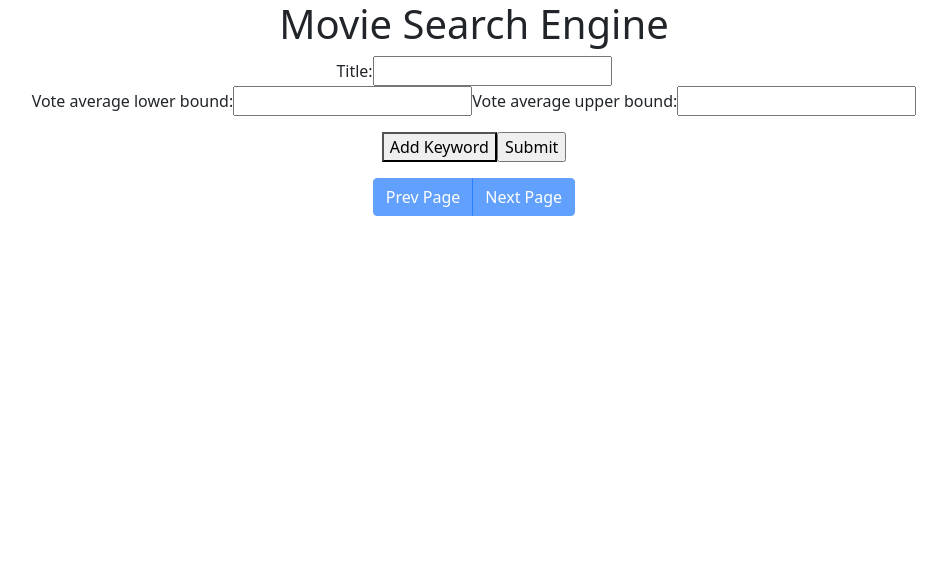
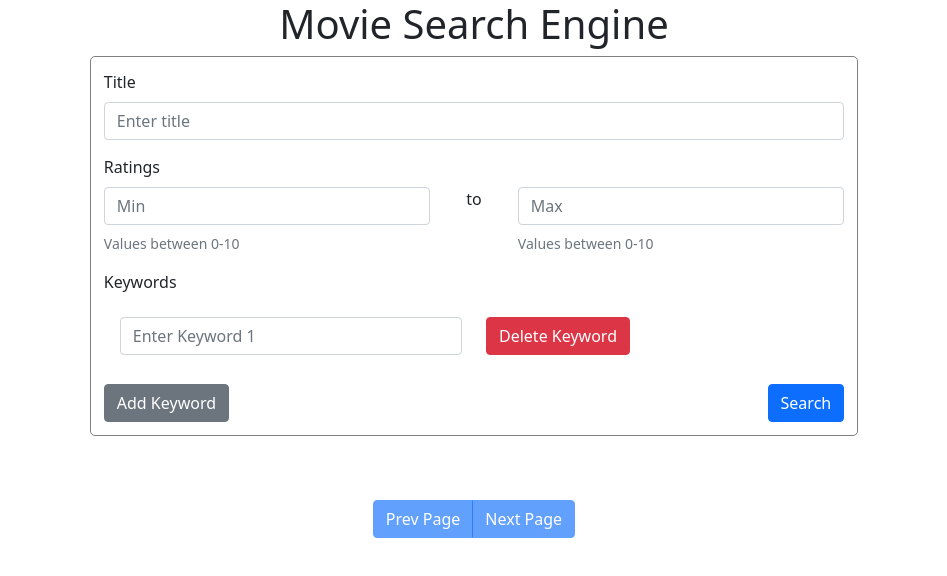
Before and after one commit to kshitijavis/movie-search-engine, a React (Create React App) app in the folder frontend/: page / in a window 1280 px wide. Shown: the top 576 px of the page, without its empty margins (166-1113 px from the left). Built offline with nearby package versions, Linux system fonts and the light colour scheme.

Commit message:
Update formatting using Bootstrap

```diff
--- a/frontend/src/components/movie_page/movie_page.js
+++ b/frontend/src/components/movie_page/movie_page.js
@@ -2,6 +2,8 @@ import React from 'react';
 import { withRouter } from 'react-router-dom';
 import axios from 'axios'
 import { Button, ListGroup } from 'react-bootstrap'
+import '../../styles/movie_page.css'
+import '../../styles/general.css'
 
 class MoviePage extends React.Component {
   constructor(props) {
@@ -46,12 +48,22 @@ class MoviePage extends React.Component {
 
   render() {
     return (
-      <div>
+      <div className='body'>
         <h1 id='movie_title'>{this.state.title}</h1>
-        <h2 id='movie_tagline'>{this.state.tagline}</h2>
-        <p id='movie_vote_average'>Average rating: {this.state.vote_average}</p>
-        <ListGroup>{this.renderKeywords()}</ListGroup>
-        <Button href="/" id='back_to_search'>Back To Search</Button>
+        <h2>{this.state.tagline}</h2>
+        <br></br>
+
+        <p id='movie_vote_average'>Average Rating: {this.state.vote_average}</p>
+        <h4>Overview</h4>
+        <div className='overview rectangle-border'>
+          <p>{this.state.overview}</p>
+        </div>
+        <br></br>
+
+        <h4>Keywords</h4>
+        <ListGroup className='keywords'>{this.renderKeywords()}</ListGroup>
+
+        <Button className='back-button' href="/" id='back_to_search'>Back To Search</Button>
       </div>
     )
   }
--- a/frontend/src/components/search_page/search_form.js
+++ b/frontend/src/components/search_page/search_form.js
@@ -1,5 +1,7 @@
 import React from 'react';
-import {Button} from 'react-bootstrap';
+import {Button, Form, Row, Col, ListGroup, FormGroup, FormText} from 'react-bootstrap';
+import '../../styles/search_page.css'
+import '../../styles/general.css'
 
 /**
  * A Form Component that allows users to movie search criteria
@@ -16,14 +18,14 @@ class SearchForm extends React.Component {
     this.state = {
       // Stores the four search criteria
       title: '',
-      keywords: [],
+      keywords: [''],
       vote_lower_bound: '',
       vote_upper_bound: '',
     };
   }
 
   handleChange = (event) => {
-    if (event.target.className === 'keyword input') {
+    if (event.target.name === 'keyword') {
       // Handle change to keyword input text fields
       let newKeywords = this.state.keywords.slice()
       newKeywords[event.target.dataset.id] = event.target.value;
@@ -66,17 +68,22 @@ class SearchForm extends React.Component {
     const keywords = this.state.keywords;
 
     return keywords.map((keyword, idx) => (
-      <li key={idx}>
-        <label>
-          Keyword:
-          <input
+      <ListGroup.Item
+        className="keyword-group"
+        key={idx}>
+        <Row>
+          <Col>
+            <Form.Control
               type='text'
               name='keyword'
               data-id={idx}
-            className="keyword input"
+              className="keyword-input"
+              value={this.state.keywords[idx]}
+              placeholder={`Enter Keyword ${idx+1}`}
               onChange={this.handleChange}
             />
-        </label>
+          </Col>
+          <Col>
             <Button
               id={`delete_keyword${idx}`}
               data-id={idx}
@@ -85,45 +92,68 @@ class SearchForm extends React.Component {
             >
               Delete Keyword
             </Button>
-      </li>
+          </Col>
+        </Row>
+      </ListGroup.Item>
     ))
   }
 
   render() {
     return (
-      <form onSubmit={this.handleSubmit}>
-        <label>
-          Title:
-          <input
+      <Form
+       className='search-form rounded-border'
+       onSubmit={this.handleSubmit}>
+        <Form.Group controlId="form_title">
+          <Form.Label>Title</Form.Label>
+            <Form.Control
               name='title'
               type='text'
+              placeholder='Enter title'
               value={this.state.title}
               onChange={this.handleChange}/>
-        </label>
-        <br />
-        <label>
-          Vote average lower bound:
-          <input
+        </Form.Group>
+        <Row id='vote_bounds'>
+        <Form.Label>Ratings</Form.Label>
+          <Col>
+            <Form.Group controlId='form_vote_lower_bound'>
+                <Form.Control
                   name='vote_lower_bound'
                   type='number'
+                  placeholder='Min'
                   value={this.state.vote_lower_bound}
                   onChange={this.handleChange}/>
-        </label>
-        <label>
-          Vote average upper bound:
-          <input
+                <FormText>Values between 0-10</FormText>
+            </Form.Group>
+          </Col>
+          <Col xs={1}>
+            <p className='ratings-middle-text'>to</p>
+          </Col>
+          <Col>
+            <Form.Group controlId='form_vote_upper_bound'>
+                <Form.Control
                   name='vote_upper_bound'
                   type='number'
+                  placeholder='Max'
                   value={this.state.vote_upper_bound}
                   onChange={this.handleChange}/>
-        </label>
-        <br />
-        <ul>
+                <FormText>Values between 0-10</FormText>
+            </Form.Group>
+          </Col>
+        </Row>
+
+        <ListGroup variant="flush">
+        <Form.Label className='keyword-group-title'>Keywords</Form.Label>
           {this.renderKeywordInput()}
-        </ul>
-        <button onClick={this.addKeyword}>Add Keyword</button>
-        <input type='submit' onSubmit={this.handleSubmit}/>
-      </form>
+        </ListGroup>
+        <Button variant='secondary' onClick={this.addKeyword}>Add Keyword</Button>
+        <Button
+         className='pull-right'
+         type='primary'
+         onSubmit={this.handleSubmit}
+        >
+          Search
+        </Button>
+      </Form>
     );
   }
 }
--- a/frontend/src/components/search_page/search_page.js
+++ b/frontend/src/components/search_page/search_page.js
@@ -3,6 +3,7 @@ import SearchForm from './search_form'
 import axios from 'axios'
 import SearchResult from './search_result'
 import PageNavigator from '../page_navigator'
+import {ListGroup, ListGroupItem} from 'react-bootstrap'
 
 class SearchPage extends React.Component {
   constructor(props) {
@@ -19,7 +20,7 @@ class SearchPage extends React.Component {
     // Empty inputs shouldn't be added to query string
     if (title !== '') params.append("title", title);
     if (vote_lower_bound !== '') params.append("vote_lower_bound", vote_lower_bound)
-    if (vote_upper_bound !== '') params.append("vote_lower_bound", vote_upper_bound)
+    if (vote_upper_bound !== '') params.append("vote_upper_bound", vote_upper_bound)
     keywords.forEach(keyword => params.append("keyword", keyword))
 
     // Send GET request and update state based on request
@@ -46,13 +47,13 @@ class SearchPage extends React.Component {
 
   renderSearchResults = () => {
     return this.state.searchResults.map((result) => (
-      <li
+      <ListGroupItem
         key={`result_movie_${result.id}`}
       >
         <SearchResult
           result={result}
         />
-      </li>
+      </ListGroupItem>
     ))
   }
 
@@ -63,10 +64,11 @@ class SearchPage extends React.Component {
         <SearchForm
           onSubmit={this.searchAndUpdateMovies}
         />
-        <ul>
+        <ListGroup className='search-result-group'>
           {this.renderSearchResults()}
-        </ul>
+        </ListGroup>
         <PageNavigator
+          className='page-navigator'
           nextPageUrl={this.state.nextPageUrl}
           prevPageUrl={this.state.prevPageUrl}
           onChangePage={this.searchAndUpdateMoviesUrl}
--- a/frontend/src/components/search_page/search_result.js
+++ b/frontend/src/components/search_page/search_result.js
@@ -1,4 +1,5 @@
 import React from 'react';
+import {Table} from 'react-bootstrap'
 
 class SearchResult extends React.Component {
   constructor(props) {
@@ -7,26 +8,24 @@ class SearchResult extends React.Component {
 
   renderMatchSummary = () => {
     return this.props.result.match_summary.map((summary, idx) => (
-      <li
-        key={idx}
-      >
-        <div>
-          {summary.type}: {summary.contents}
-        </div>
-      </li>
+      <thead>
+        <th className='match-table-col-1'>{summary.type}</th>
+        <th>{summary.contents}</th>
+      </thead>
     ))
   }
 
   render() {
     return (
-      <div>
-        <h4><a
-          href={`movies\\${this.props.result.id}`}
-        >
-          {this.props.result.title}</a>
-        </h4>
-        <p>Match score: {this.props.result.match_score}</p>
-        <ul>{this.renderMatchSummary()}</ul>
+      <div className='search-result'>
+        <h4><a href={`movies\\${this.props.result.id}`}>
+          {this.props.result.title}
+        </a></h4>
+        <p className='match-summary'>Match Summary</p>
+        <Table striped bordered hover>
+          {this.renderMatchSummary()}
+        </Table>
+        <p className='match-score'>Matches: {this.props.result.match_score}</p>
       </div>
     )
   }
--- /dev/null
+++ b/frontend/src/styles/general.css
@@ -0,0 +1,12 @@
+.rounded-border {
+    border: 1px solid gray;
+    border-radius: 5px;
+}
+
+.rectangle-border {
+    border: 1px solid gray;
+}
+
+.pull-right {
+    float: right;
+}
--- /dev/null
+++ b/frontend/src/styles/movie_page.css
@@ -0,0 +1,30 @@
+.body {
+    text-align: left;
+    margin: 2%
+}
+
+.body h1 {
+    font-weight: bolder;
+}
+
+.body h2 {
+    font-style: italic;
+}
+
+.body h4 {
+    font-size: large;
+}
+
+.back-button {
+    clear: both;
+    margin-top: 2%;
+}
+
+.overview {
+    width: 70%;
+    padding: 1%
+}
+
+.keywords {
+    width: 30%;
+}
--- /dev/null
+++ b/frontend/src/styles/search_page.css
@@ -0,0 +1,58 @@
+.search-form {
+    width: 60%;
+    padding: 1%;
+    text-align: left;
+    margin: auto
+}
+
+.search-form input {
+    margin-bottom: 2%;
+}
+
+.search-form button {
+    margin-top: 2%;
+}
+
+.keyword-group-title {
+    margin-top:2%;
+}
+
+.keyword-group {
+    margin: 0%;
+    padding: 0%;
+}
+
+.keyword-group input {
+    margin-top: 2%;
+    margin-left: 0%
+}
+
+.search-result-group {
+    margin-top: 5%;
+}
+
+.search-result {
+    width: 60%;
+    padding: 1%;
+    text-align: left;
+    margin: auto
+}
+
+.match-table-col-1 {
+    width: 25%;
+}
+
+.match-summary {
+    margin-top: 2%;
+    font-size: large;
+    font-weight: bolder;
+}
+
+.match-score {
+    font-style: italic
+}
+
+.ratings-middle-text {
+    text-align: center;
+    font-size: medium;
+}
```
Lines whose indentation alone changed are shown as unchanged.
